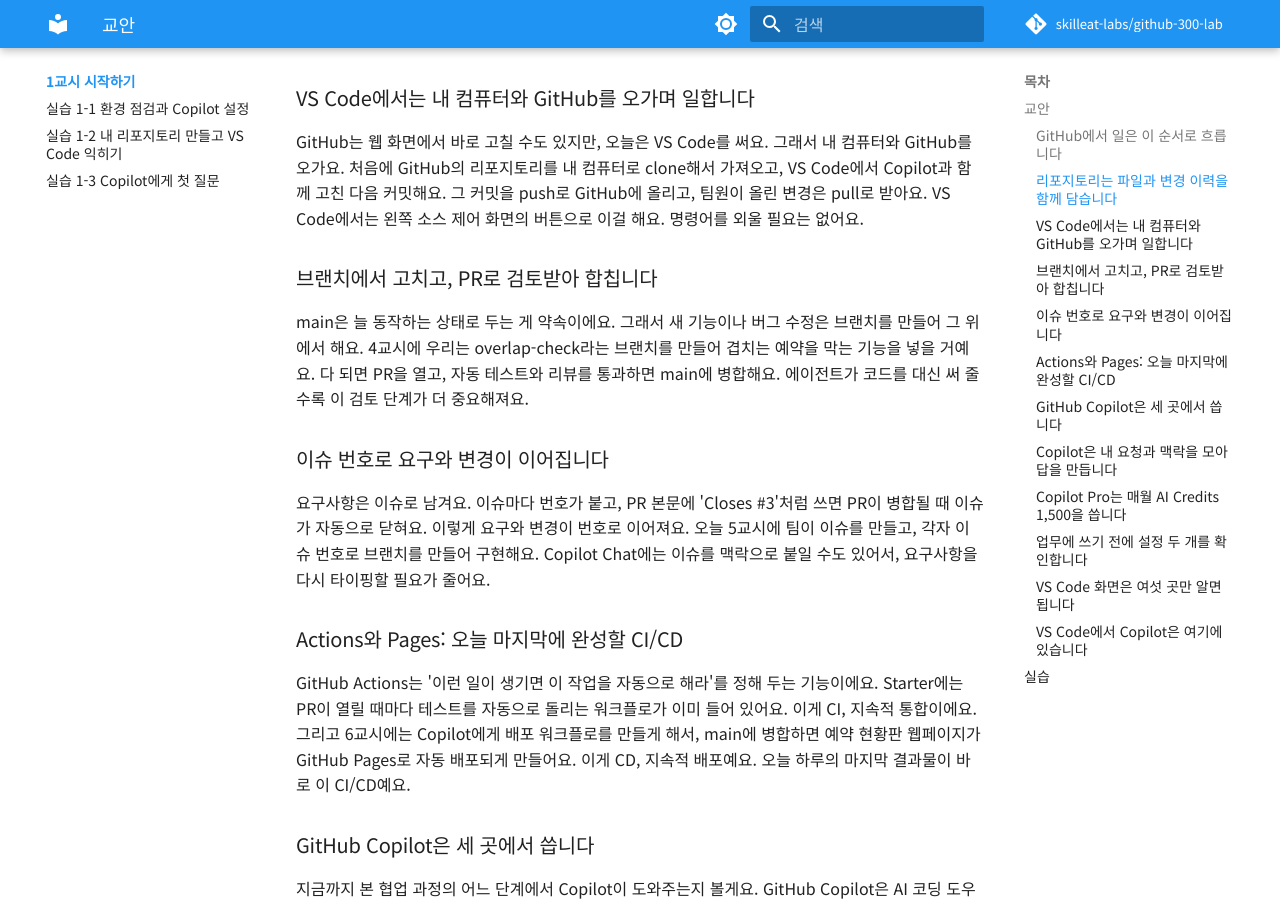
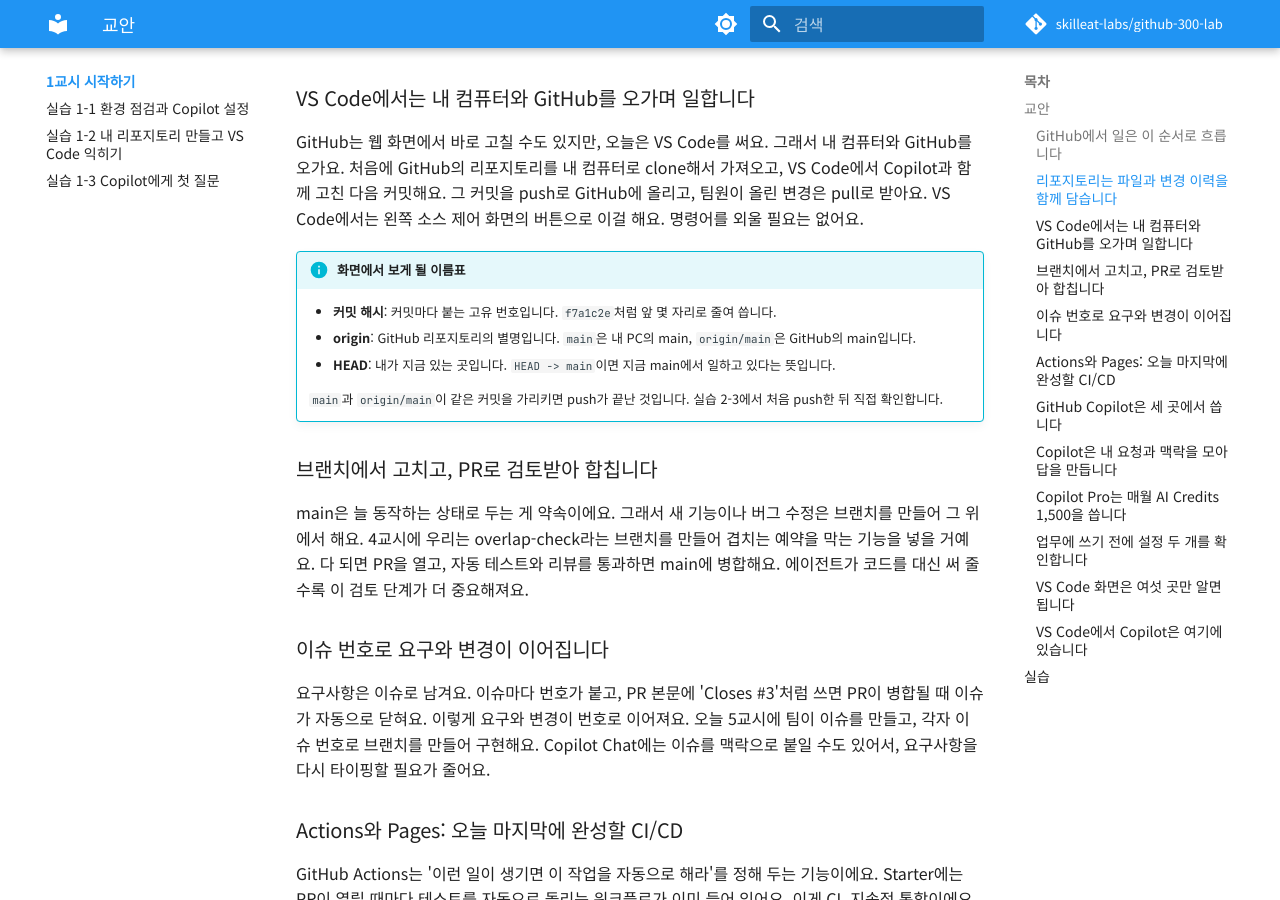
Before and after one commit to skilleat-labs/github-300-lab, an MkDocs documentation site: the page built from docs/class1/index.md, in a window 1280 px wide and 900 px high, scrolled down 1834 px. Built offline with MkDocs 1.6.1 and Material for MkDocs 9.7.7, drawn with Linux system fonts in a browser that asks for light colours; comment, search, counter and statistics services are not loaded.

Commit message:
1교시 교안: 커밋 해시, origin, HEAD 이름표 설명
Co-Authored-By: Claude Opus 5.5 <noreply@anthropic.com>

```diff
--- a/docs/class1/index.md
+++ b/docs/class1/index.md
@@ -34,6 +34,13 @@ GitHub에서 일은 이 순서로 흘러요. 할 일을 이슈로 만들고, 브
 ### VS Code에서는 내 컴퓨터와 GitHub를 오가며 일합니다
 
 GitHub는 웹 화면에서 바로 고칠 수도 있지만, 오늘은 VS Code를 써요. 그래서 내 컴퓨터와 GitHub를 오가요. 처음에 GitHub의 리포지토리를 내 컴퓨터로 clone해서 가져오고, VS Code에서 Copilot과 함께 고친 다음 커밋해요. 그 커밋을 push로 GitHub에 올리고, 팀원이 올린 변경은 pull로 받아요. VS Code에서는 왼쪽 소스 제어 화면의 버튼으로 이걸 해요. 명령어를 외울 필요는 없어요.
+
+!!! info "화면에서 보게 될 이름표"
+    - **커밋 해시**: 커밋마다 붙는 고유 번호입니다. `f7a1c2e`처럼 앞 몇 자리로 줄여 씁니다.
+    - **origin**: GitHub 리포지토리의 별명입니다. `main`은 내 PC의 main, `origin/main`은 GitHub의 main입니다.
+    - **HEAD**: 내가 지금 있는 곳입니다. `HEAD -> main`이면 지금 main에서 일하고 있다는 뜻입니다.
+
+    `main`과 `origin/main`이 같은 커밋을 가리키면 push가 끝난 것입니다. 실습 2-3에서 처음 push한 뒤 직접 확인합니다.
 
 ### 브랜치에서 고치고, PR로 검토받아 합칩니다
 
```
